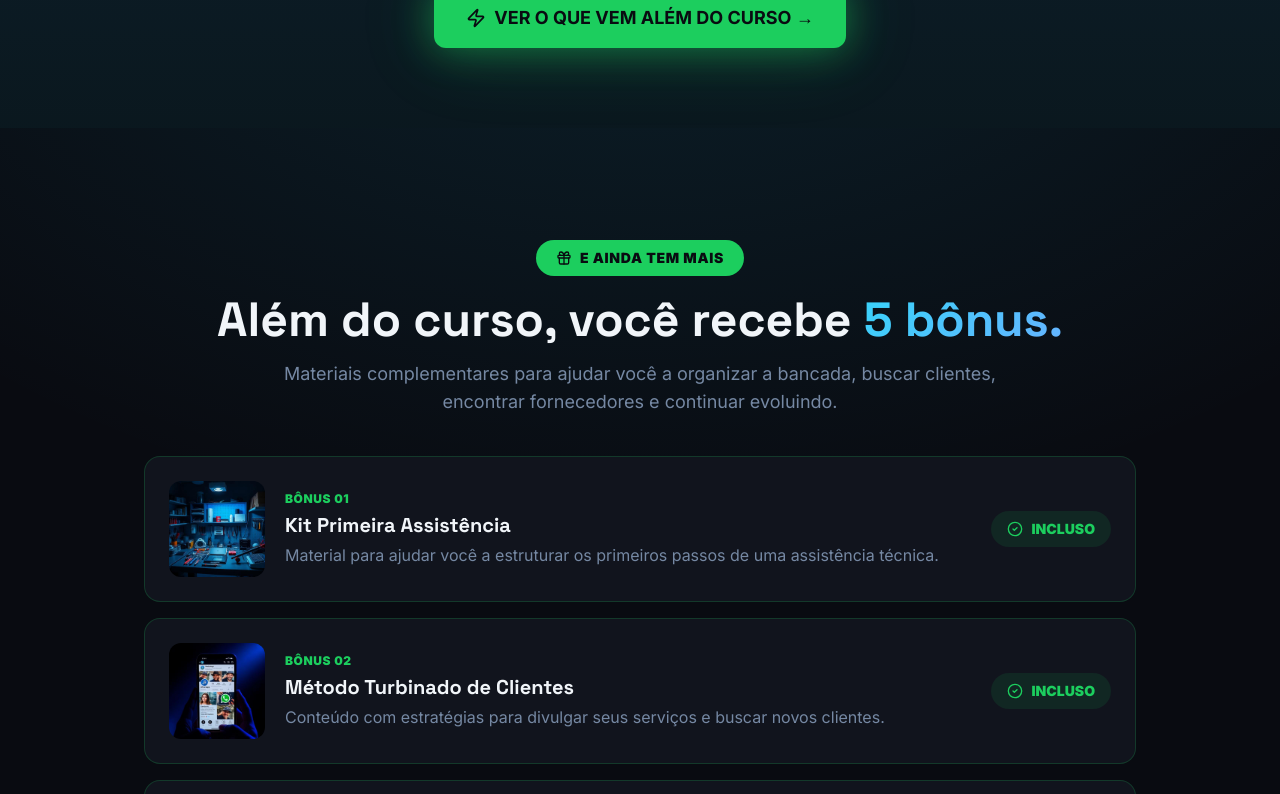
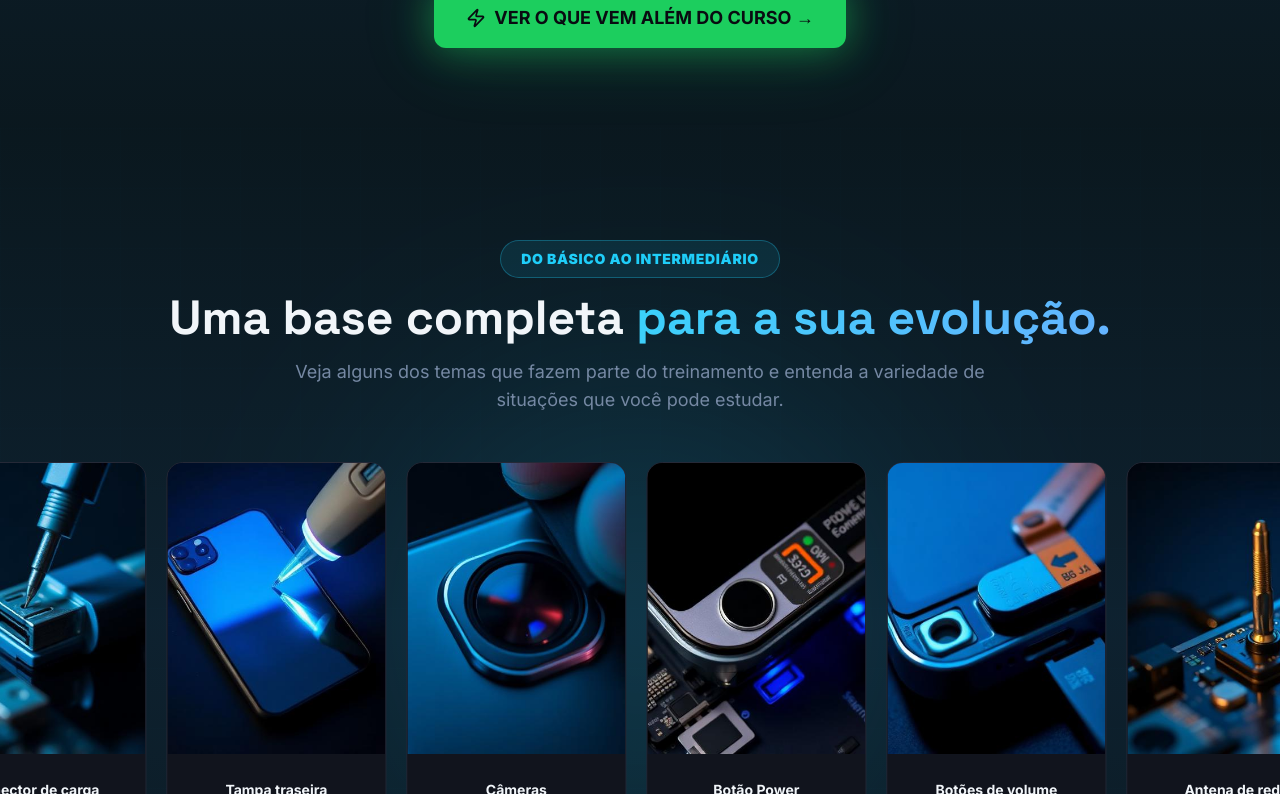
Before and after one commit to botelhoenzo90-bit/remarketingjunior, a React (Vite) app: page / in a window 1280 px wide. Shown: the part 4666-5460 px from the top of the page. Built offline with nearby package versions, Linux system fonts and the light colour scheme; the HTML template or start-up script is replaced by a standard one.

Commit message:
Restore modules carousel section

```diff
--- a/src/pages/Index.tsx
+++ b/src/pages/Index.tsx
@@ -3,6 +3,7 @@ import HeroSection from "@/components/landing/HeroSection";
 import RetargetingSection from "@/components/landing/RetargetingSection";
 import FreeLessonsSection from "@/components/landing/FreeLessonsSection";
 import BenefitsSection from "@/components/landing/BenefitsSection";
+import CourseContentSection from "@/components/landing/CourseContentSection";
 import BonusSection from "@/components/landing/BonusSection";
 import TestimonialsSection from "@/components/landing/TestimonialsSection";
 import PricingSection from "@/components/landing/PricingSection";
@@ -20,6 +21,7 @@ const Index = () => {
       <RetargetingSection />
       <FreeLessonsSection />
       <BenefitsSection />
+      <CourseContentSection />
       <BonusSection />
       <TestimonialsSection />
       <PricingSection />
```
